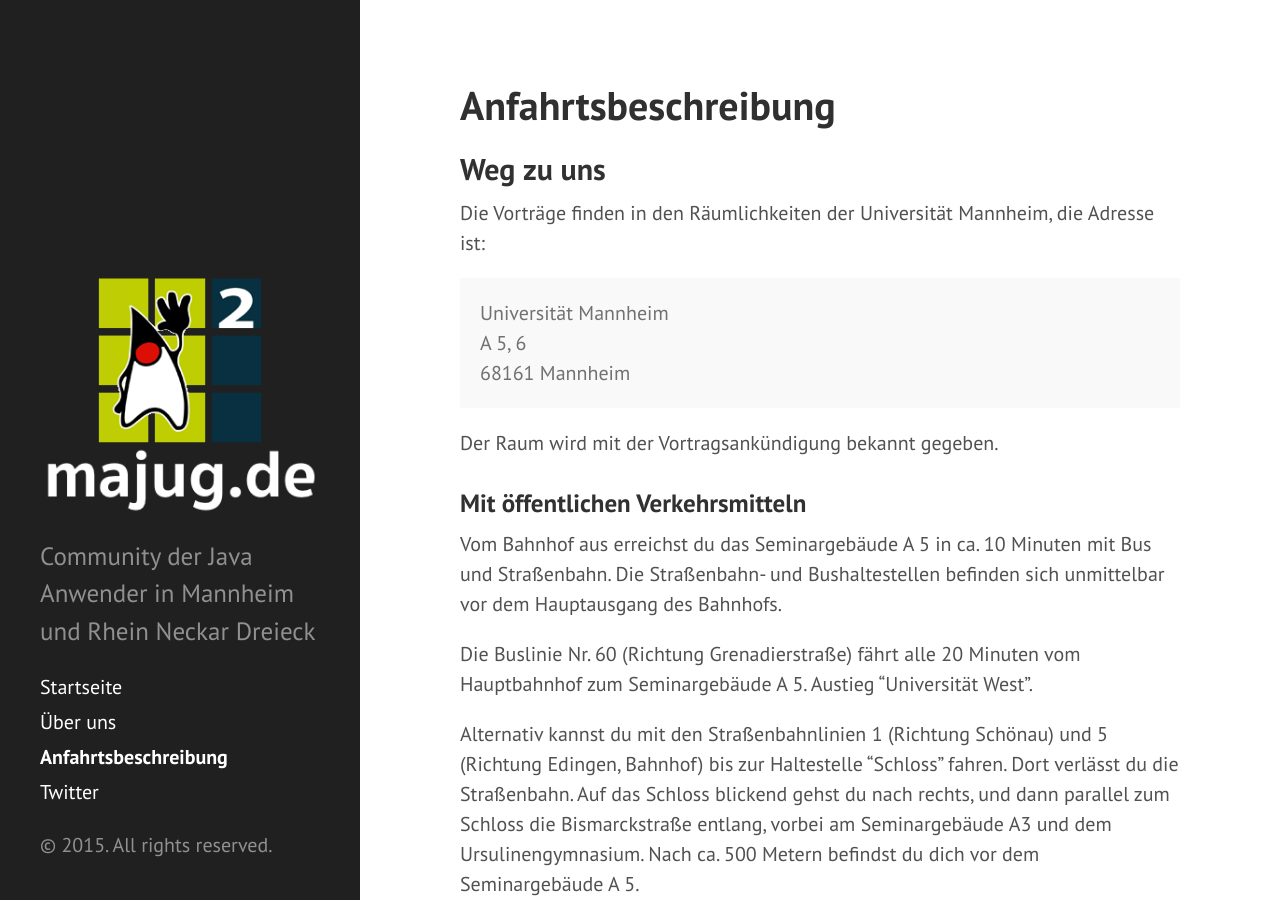
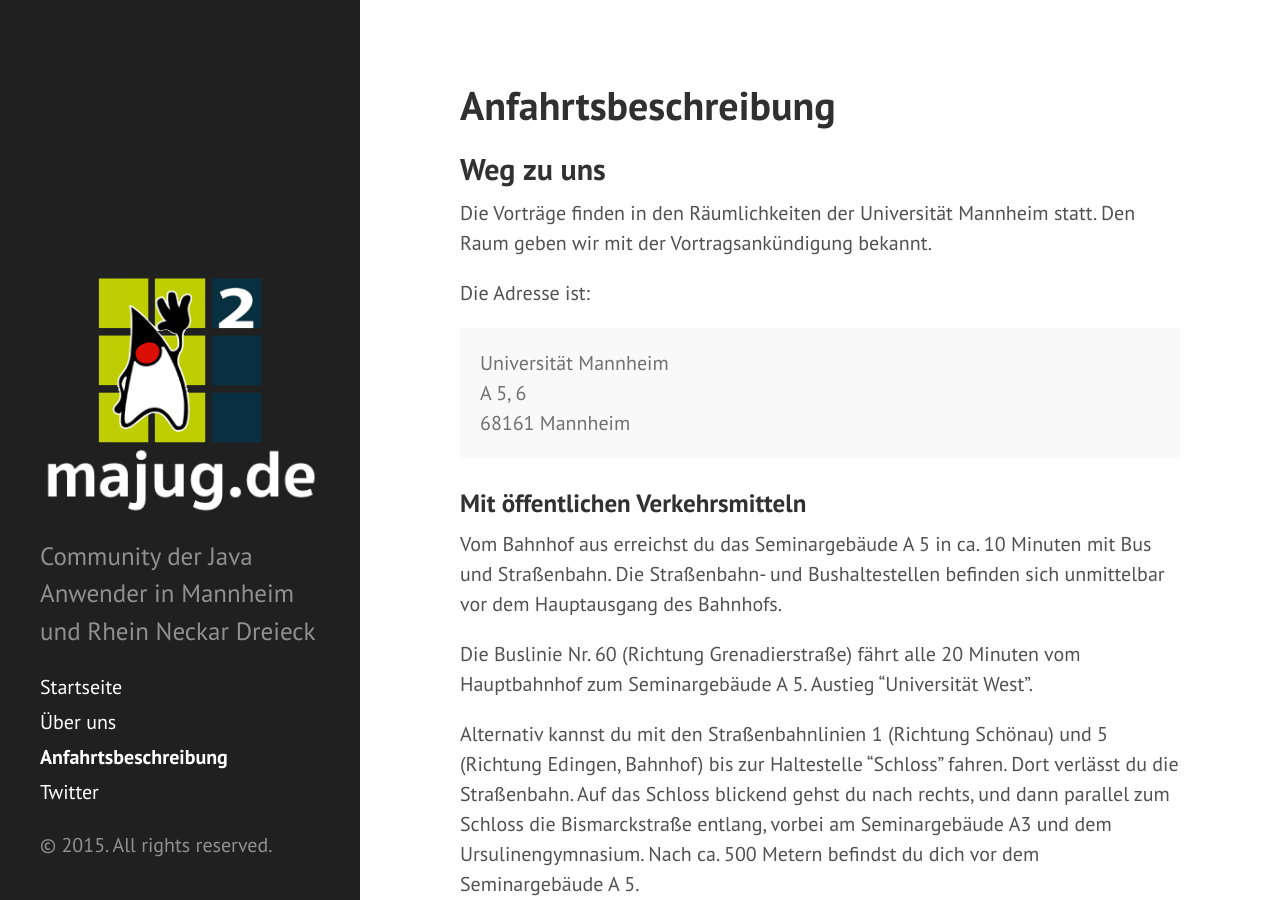
Before and after one commit to majug/majug.github.io, a Jekyll site: the page built from getting-there.md, in a window 1280 px wide and 900 px high. Built offline with Jekyll 4.4.1, drawn with Linux system fonts in a browser that asks for light colours; Markdown is read by kramdown in place of the engine named in the settings.

Commit message:
getting there

```diff
--- a/getting-there.md
+++ b/getting-there.md
@@ -5,15 +5,15 @@ title: Anfahrtsbeschreibung
 
 ## Weg zu uns
 
-Die Vorträge finden in den Räumlichkeiten der Universität Mannheim, die Adresse ist:
+Die Vorträge finden in den Räumlichkeiten der Universität Mannheim statt. Den Raum geben wir mit der Vortragsankündigung bekannt.
+
+Die Adresse ist:
 
 <p class="message">
   Universität Mannheim<br />
   A 5, 6<br />
   68161 Mannheim<br />
 </p>
-
-Der Raum wird mit der Vortragsankündigung bekannt gegeben.
 
 ### Mit öffentlichen Verkehrsmitteln
 
```
